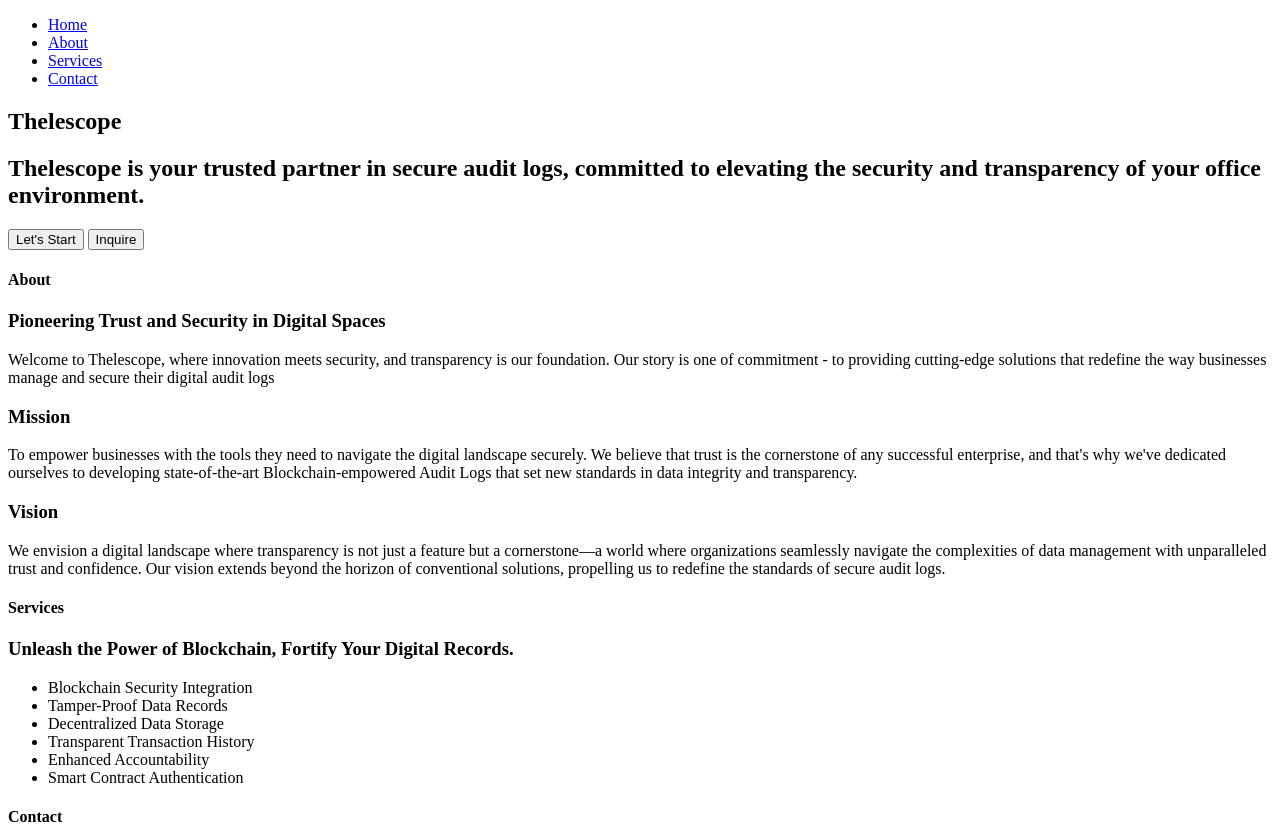
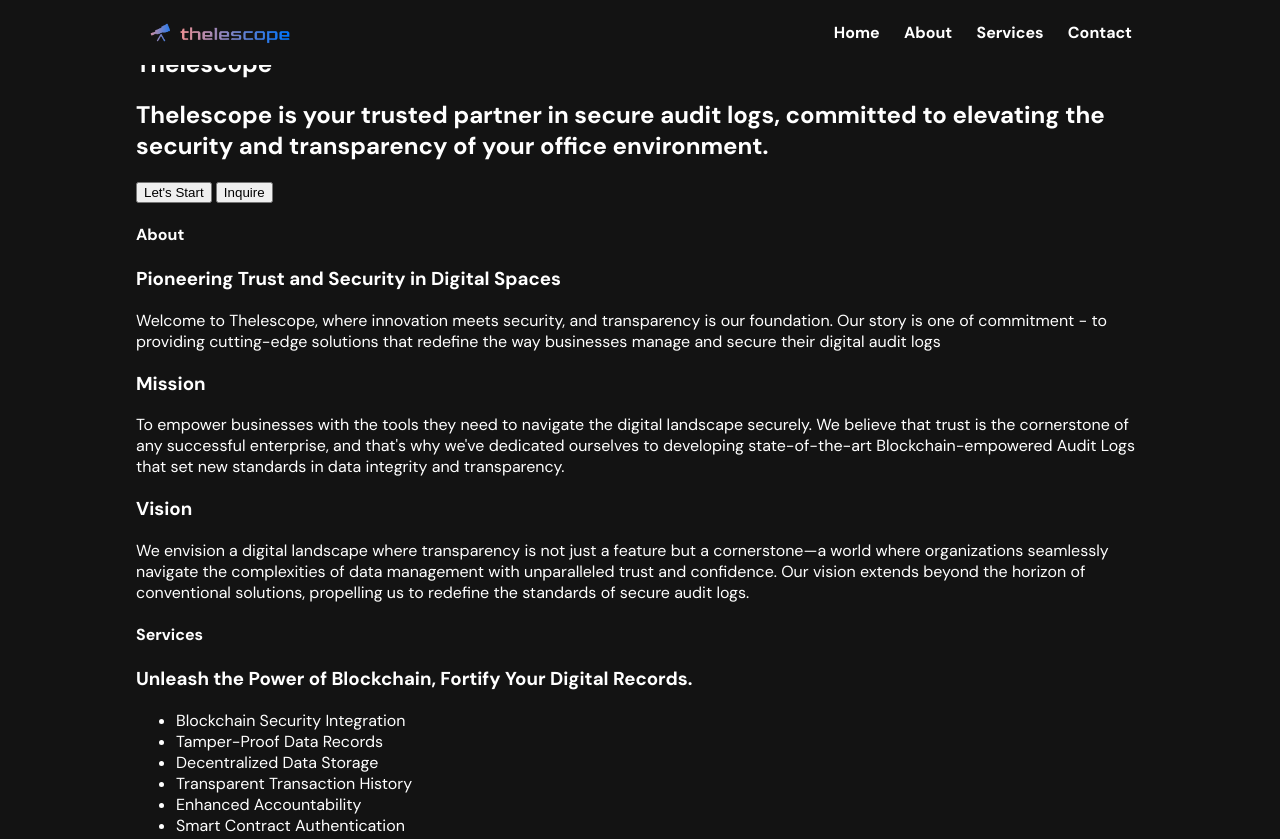
Before and after one commit to map-soriano/thelescope-landing-page, a plain HTML site: page index.html in a window 1280 px wide. Shown: the top 839 px of the page. Drawn offline with Linux system fonts and the light colour scheme.

Commit message:
Style body and header

```diff
--- a/index.html
+++ b/index.html
@@ -11,11 +11,12 @@
     <body>
         <header>
             <nav>
-                <ul>
-                    <li><a href="#home">Home</a></li>
-                    <li><a href="#about">About</a></li>
-                    <li><a href="#services">Services</a></li>
-                    <li><a href="#contact">Contact</a></li>
+                <img src="img/logo-transparent.png" alt="Thelescope Logo" id="header-logo">
+                <ul id="nav-list">
+                    <li class="nav-options"><a href="#home" class="nav-text">Home</a></li>
+                    <li class="nav-options"><a href="#about" class="nav-text">About</a></li>
+                    <li class="nav-options"><a href="#services" class="nav-text">Services</a></li>
+                    <li class="nav-options"><a href="#contact" class="nav-text">Contact</a></li>
                 </ul>
             </nav>
         </header>
--- a/style.css
+++ b/style.css
@@ -0,0 +1,56 @@
+@font-face {
+    font-family: 'DM Sans';
+    src: url(font/DMSans-VariableFont_opsz\,wght.ttf) format('truetype');
+}
+
+body {
+    padding-top: 20px;
+    padding-left: 10%;
+    padding-right: 10%;
+    background-color: #131313;
+    color: #fff;
+    font-family: 'DM Sans', sans-serif;
+}
+
+nav {
+    display: flex;
+    flex-direction: row;
+    justify-content: flex-end;
+    align-items: center;
+    width: 100%;
+    background-color: #131313;
+    color: #fff;
+    padding-top: 20px;
+    padding-bottom: 20px;;
+    padding-left: 10%;
+    padding-right: 10%;
+    box-sizing: border-box;
+    position: fixed;
+    top: 0;
+    left: 0;
+    z-index: 1;
+}
+
+.nav-options {
+    display: inline-block;
+    margin-right: 20px;
+}
+
+.nav-text {
+    text-decoration: none;
+    color: #fff;
+    font-weight: bold;
+}
+
+#header-logo {
+    height: 25px;
+    z-index: 2;
+    margin-right: auto;
+    margin-left: 20px;
+}
+
+#nav-list {
+    list-style: none;
+    padding: 0;
+    margin: 0;
+}
```
